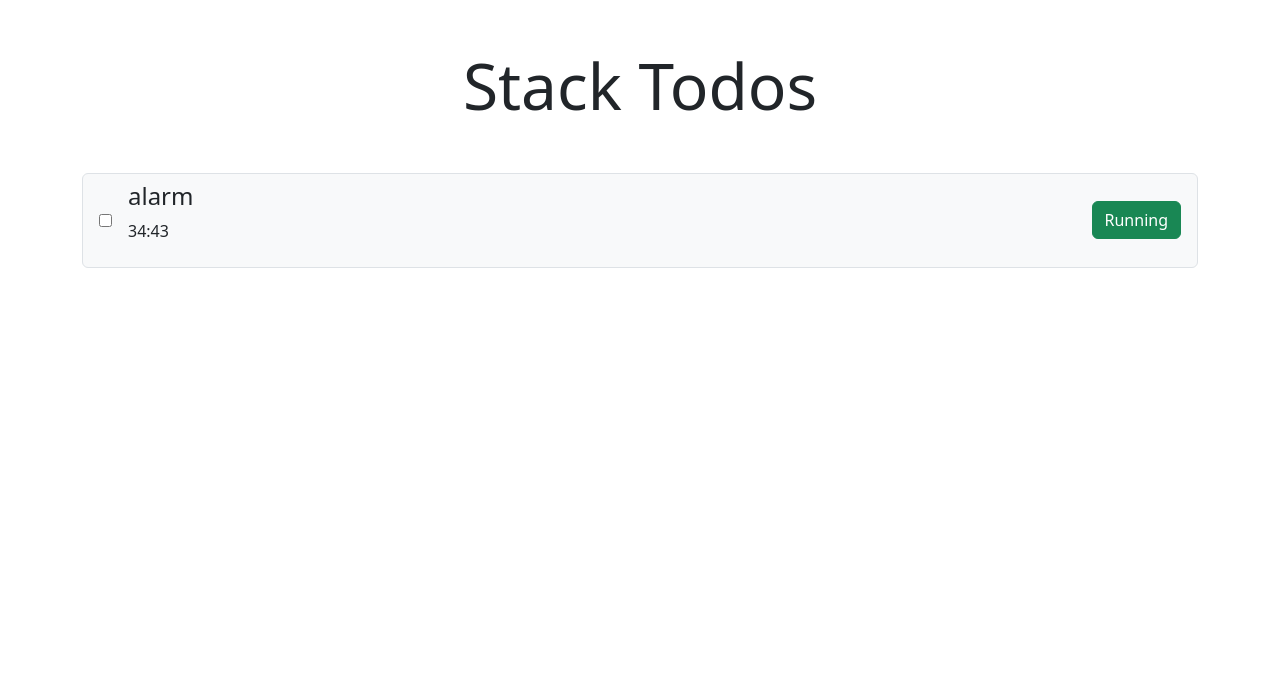
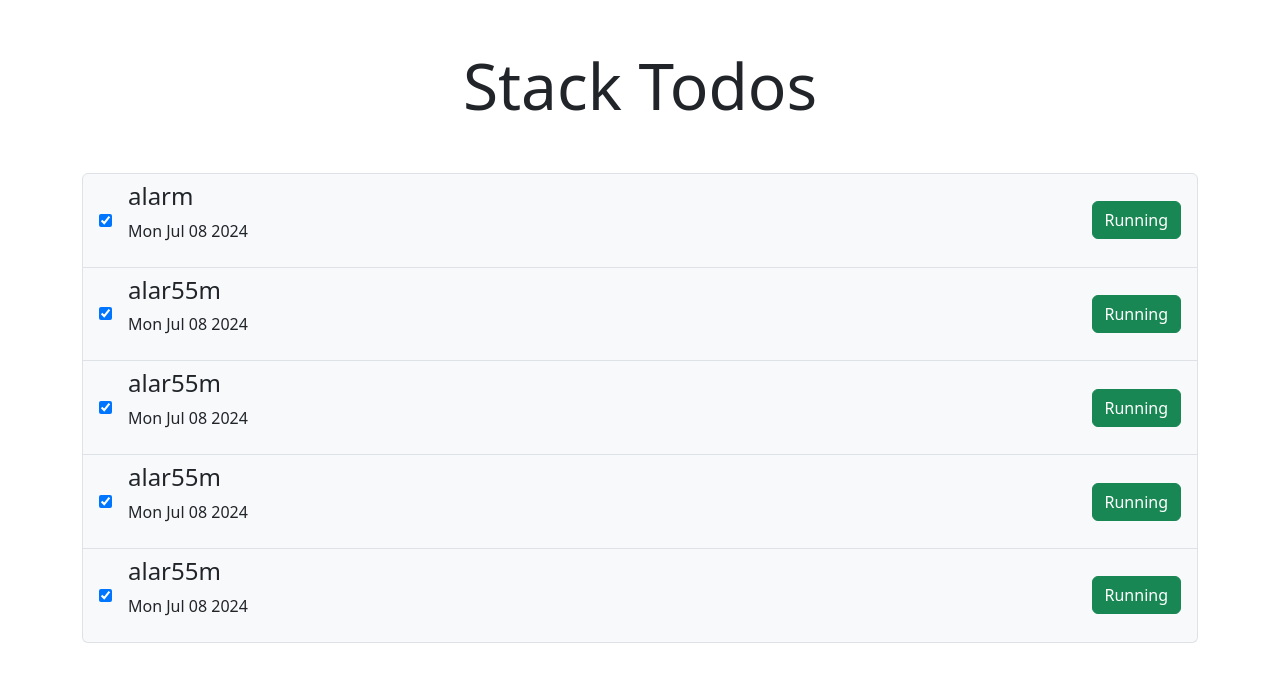
Before and after one commit to RatanHussain/todoapp, a React (Create React App) app: page / in a window 1280 px wide. Shown: the top 682 px of the page. Built offline with nearby package versions, Linux system fonts and the light colour scheme.

Commit message:
Added Table View Components

```diff
--- a/src/Components/ListView/ListView.jsx
+++ b/src/Components/ListView/ListView.jsx
@@ -15,7 +15,7 @@ function ListView({ todo, toggleSelect, toggleComplete }) {
 			/>
 			<div className='mx-3'>
 				<h4>{todo.text}</h4>
-				<p>{todo.time}</p>
+				<p>{todo.time.toDateString()}</p>
 			</div>
 			<Button
 				className='ms-auto'
@@ -27,16 +27,29 @@ function ListView({ todo, toggleSelect, toggleComplete }) {
 	);
 }
 
-ListView.prototype = {
+ListView.propTypes = {
 	todo: PropTypes.object.isRequired,
 	toggleSelect: PropTypes.func.isRequired,
 	toggleComplete: PropTypes.func.isRequired,
 };
 
-export default function ListViewCall({ todo }) {
+export default function ListViewCall({ todo, toggleSelect, toggleComplete }) {
 	return (
 		<ListGroup>
-			<ListView todo={todo}/>
+			{todo.map((todo, i) => (
+				<ListView
+					key={todo.id}
+					todo={todo}
+					toggleComplete={toggleComplete}
+					toggleSelect={toggleSelect}
+				/>
+			))}
 		</ListGroup>
 	);
 }
+
+ListViewCall.propTypes = {
+	todo: PropTypes.object.isRequired,
+	toggleSelect: PropTypes.func.isRequired,
+	toggleComplete: PropTypes.func.isRequired,
+};
--- a/src/Components/todos/MainTodo.jsx
+++ b/src/Components/todos/MainTodo.jsx
@@ -1,23 +1,68 @@
 /** @format */
 
-import React from 'react';
+import React, { useState } from 'react';
 import ListViewCall from '../ListView/ListView';
 
 
 export default function MainTodo() {
+	let [todo, setTodo] = useState([
+		{
+			id: '234524',
+			text: 'alarm',
+			desctiption: '3 to 4',
+			time: new Date(),
+			isComplete: false,
+			isSelected: true,
+		},
+		{
+			id: '234555524',
+			text: 'alar55m',
+			desctiption: '3 to 4',
+			time: new Date(),
+			isComplete: false,
+			isSelected: true,
+		},
+		{
+			id: '234555524',
+			text: 'alar55m',
+			desctiption: '3 to 4',
+			time: new Date(),
+			isComplete: false,
+			isSelected: true,
+		},
+		{
+			id: '234555524',
+			text: 'alar55m',
+			desctiption: '3 to 4',
+			time: new Date(),
+			isComplete: false,
+			isSelected: true,
+		},
+		{
+			id: '234555524',
+			text: 'alar55m',
+			desctiption: '3 to 4',
+			time: new Date(),
+			isComplete: false,
+			isSelected: true,
+		},
+	])
+
+	let toggleComplete = () => {
+
+	}
+	let toggleSelect = () => {
+
+	}
+
+
+
+
+
 	return (
 		<div>
 			<h1 className='display-3 text-center my-5'>Stack Todos</h1>
-			<ListViewCall todo={ todo } />
+			<ListViewCall todo={todo} toggleSelect={toggleSelect} toggleComplete={ toggleComplete} />
 		</div>
 	);
 }
-
-let todo = {
-	id: '234524',
-	text: 'alarm',
-	desctiption: '3 to 4',
-	time: '34:43',
-	isComplete: false,
-	isSelected: false,
-};
```
Also changed, not shown: src/Components/tableView/TableView.jsx (added, +48 -0 lines).
